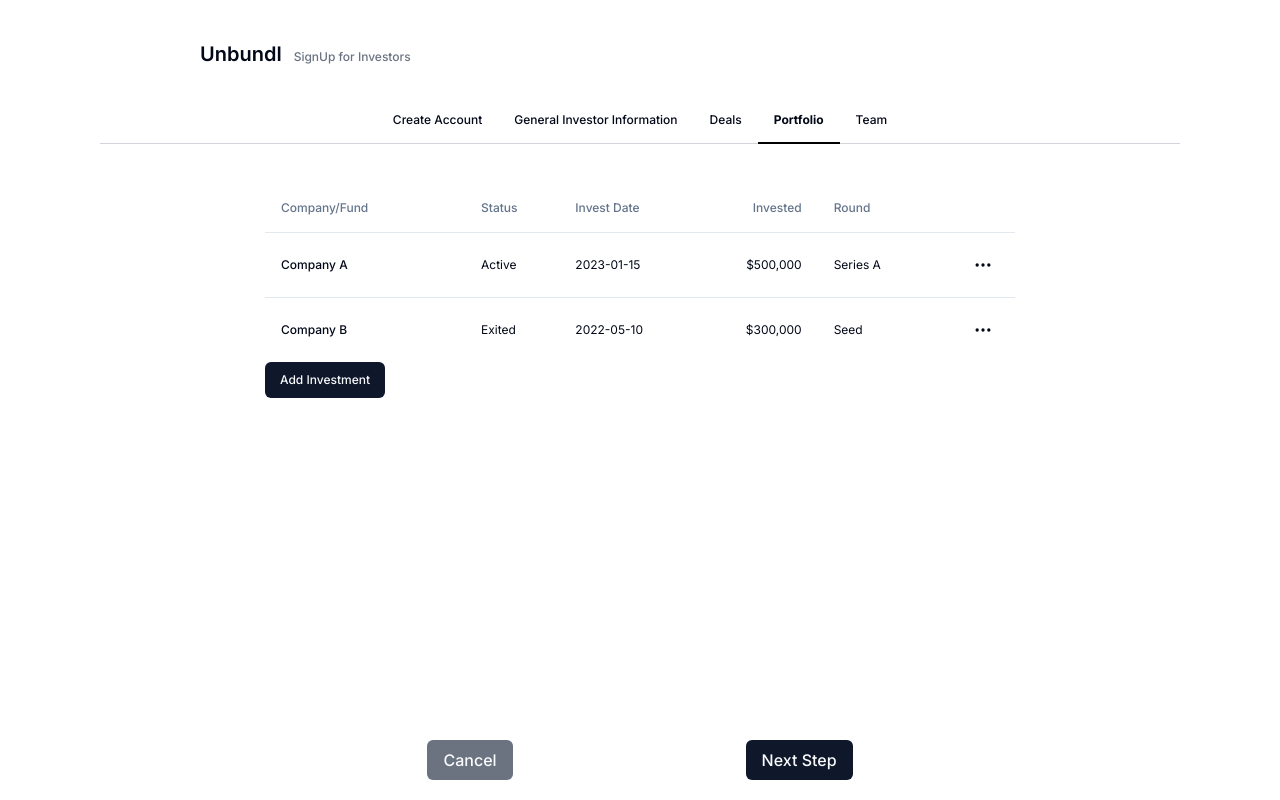
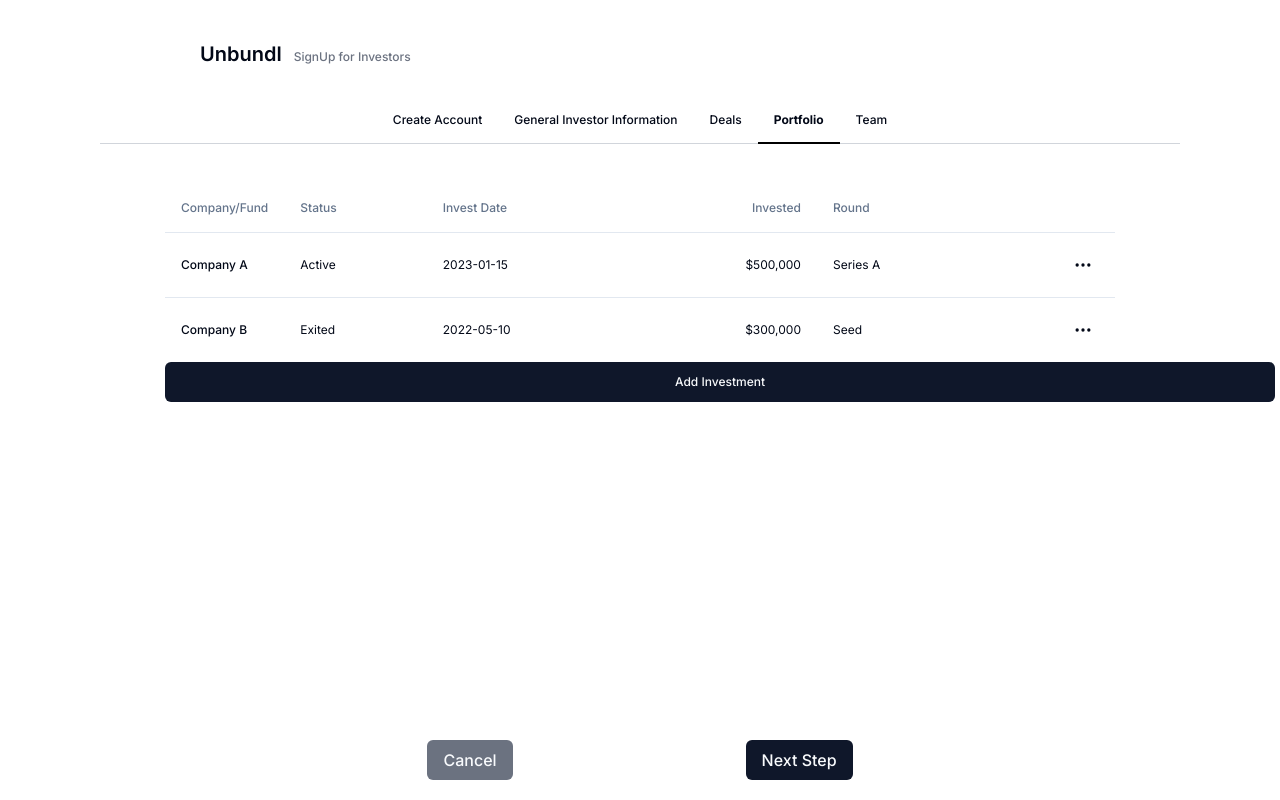
Before and after one commit to ShaikhNabeelShabbir/unbundl-web, a React (Vite) app: page / in a window 1280 px wide. Both pictures are taken after a click on the button "Portfolio". Built offline with nearby package versions, Linux system fonts and the light colour scheme.

Commit message:
adjustment for deployment

```diff
--- a/src/components/forms/PortfolioForm.tsx
+++ b/src/components/forms/PortfolioForm.tsx
@@ -36,12 +36,12 @@ const investments = [
 
 const PortfolioForm = () => {
   return (
-    <div className="px-[100px] py-[40px]">
+    <div className="py-[40px]">
       <div className="px-[165px]">
         <Table>
           <TableHeader>
             <TableRow>
-              <TableHead className="w-[200px]">Company/Fund</TableHead>
+              <TableHead className="w-[110px]">Company/Fund</TableHead>
               <TableHead>Status</TableHead>
               <TableHead>Invest Date</TableHead>
               <TableHead className="text-right">Invested</TableHead>
@@ -71,7 +71,7 @@ const PortfolioForm = () => {
         </Table>
         <Dialog>
           <DialogTrigger asChild>
-            <Button type="button" className="h-45 w-88 text-sm px-[15px]">
+            <Button type="button" className="w-[1110px]">
               Add Investment{" "}
             </Button>
           </DialogTrigger>
--- a/src/components/forms/TeamsForm.tsx
+++ b/src/components/forms/TeamsForm.tsx
@@ -18,17 +18,17 @@ const teamMembers = [
     name: "Jane Smith",
     position: "CTO",
     type: "Full-time",
-    rights: "Editor",
+    rights: "Managing partner",
   },
 ];
 export const TeamsForm = () => {
   return (
-    <div className="px-[100px] py-[40px]">
-      <div className="px-[165px]">
+    <div className="py-[40px] ">
+      <div className="px-[189px]">
         <Table>
           <TableHeader>
             <TableRow>
-              <TableHead className="w-[200px]">Name</TableHead>
+              <TableHead className="w-[1063px]">Name</TableHead>
               <TableHead>Position</TableHead>
               <TableHead>Type</TableHead>
               <TableHead className="text-right">Rights</TableHead>
@@ -49,7 +49,7 @@ export const TeamsForm = () => {
             ))}
           </TableBody>
         </Table>
-        <Button>Add Team Member</Button>
+        <Button className="w-[1063px]">Add Team Member</Button>
       </div>
     </div>
   );
```
